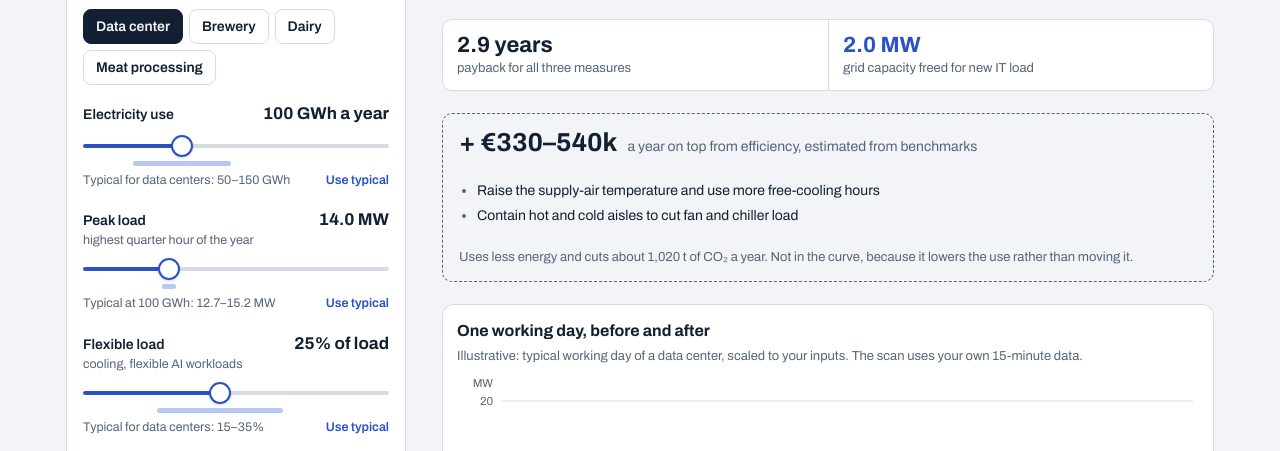
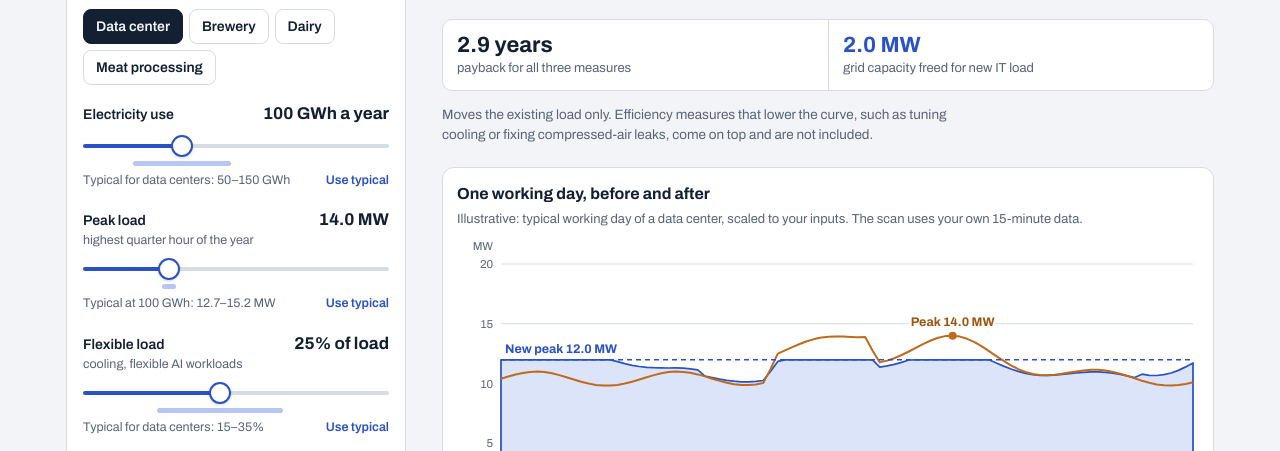
Before and after one commit to LaurensDo/Siemens-case-energyscan, a plain HTML site: page index.html in a window 1280 px wide. Shown: the part 274-725 px from the top of the page. Drawn offline with Linux system fonts and the light colour scheme.

Commit message:
Drop efficiency from the demo and state that it only moves the existing load
Co-Authored-By: Claude Opus 5.5 <noreply@anthropic.com>
Claude-Session: https://claude.ai/code/session_01Uj37NpBQWKu2pa8JnGMuUR

```diff
--- a/index.html
+++ b/index.html
@@ -93,7 +93,7 @@ button, input { font: inherit; color: inherit; }
   .inputs { grid-area: inputs; position: sticky; top: 16px; }
   .headline { grid-area: headline; }
   .kpis { grid-area: kpis; }
-  .eff { grid-area: eff; }
+  .scope { grid-area: eff; }
   .curve { grid-area: curve; }
   .rank { grid-area: rank; }
   .scale { grid-area: scale; }
@@ -120,14 +120,7 @@ button, input { font: inherit; color: inherit; }
 .kpi.free .v { color: var(--flex); }
 @media (max-width: 420px) { .kpi { padding: 10px; } }
 
-/* Efficiency on top: a separate lever with its own effect (less energy), so it sits outside the curve */
-.eff { border: 1px dashed var(--line-strong, var(--muted)); border-radius: 10px; padding: 14px 16px; display: grid; gap: 8px; }
-.eff-top { display: flex; flex-wrap: wrap; align-items: baseline; gap: 2px 10px; }
-.eff-v { font-size: clamp(20px, 5.4vw, 26px); font-weight: 700; font-variation-settings: "wdth" 112; line-height: 1.15; }
-.eff-l { font-size: 14px; color: var(--muted); }
-.eff-ex { font-size: 14px; display: grid; gap: 4px; padding-left: 18px; }
-.eff-ex li::marker { color: var(--muted); }
-.eff-foot { font-size: 13px; color: var(--muted); }
+.scope { font-size: 13.5px; color: var(--muted); margin-top: -8px; max-width: 70ch; }
 
 /* Inputs */
 .inputs { background: var(--surface); border: 1px solid var(--line); border-radius: 12px; padding: 18px 16px; display: grid; gap: 16px; }
@@ -349,11 +342,7 @@ footer { font-size: 12.5px; color: var(--muted); border-top: 1px solid var(--lin
       <div class="kpi free"><span class="v num" id="k-mw">2.4 MW</span><span class="l" id="k-mw-l">grid capacity freed for electrification</span></div>
     </section>
 
-    <section class="eff" aria-labelledby="eff-h">
-      <div class="eff-top"><span class="eff-v num" id="e-save">+ €330–540k</span><span class="eff-l" id="eff-h">a year on top from efficiency, estimated from benchmarks</span></div>
-      <ul class="eff-ex" id="e-ex"></ul>
-      <p class="eff-foot" id="e-foot">Uses less energy and cuts about 1,020 t of CO₂ a year. Not in the curve, because it lowers the use rather than moving it.</p>
-    </section>
+    <p class="scope">Moves the existing load only. Efficiency measures that lower the curve, such as tuning cooling or fixing compressed-air leaks, come on top and are not included.</p>
 
     <figure class="curve">
       <figcaption><span class="ttl">One working day, before and after</span><span class="src" id="curve-src">Illustrative: typical working day of a dairy, scaled to your inputs. The scan uses your own 15-minute data.</span></figcaption>
@@ -448,12 +437,12 @@ footer { font-size: 12.5px; color: var(--muted); border-top: 1px solid var(--lin
       <ul>
         <li>Demand charge €130 per kW and year (2026 medium-voltage grid fees in Germany, mostly €100–200). Load management cuts the peak by 40% of the flexible share, at most 15%.</li>
         <li>Load shifting moves 25% of the flexible energy to cheaper quarter hours at a €45 per MWh spread. It needs a dynamic power contract.</li>
-        <li>Efficiency is shown on top, as a benchmark estimate: it saves 10% of the flexible load plus 2% of the rest. It lowers energy use and CO₂, not the shape of the curve, so it is not in the curve or in the ranked measures.</li>
+        <li>The demo only moves the existing load: shifting, peak capping and a battery. Efficiency measures that lower the energy use come on top and are not included.</li>
         <li>The battery covers 15% of the peak for two hours at €400 per kWh installed, with 300 cycles a year at a €60 per MWh spread.</li>
         <li>Load management costs €40k per plant plus €10k per MW of peak; the shifting software €60k.</li>
         <li>Each plant type starts at the middle of its typical range. The ranges describe mid-size sites in Germany, Austria and Switzerland and leave out the smallest and the largest, roughly the middle two thirds. Electricity price comes from BDEW 2026 averages by consumption size; peak load from typical operating hours of the type; electricity use and flexible share are modelling assumptions built on public data (Germany has about 2,000 data centers above 100 kW and about 100 above 5 MW; a dairy processes about 250,000 tonnes of milk a year on average; cooling is about 40% of brewery electricity, about 25% in dairies and around 50% in meat processing; breweries use about 8–14 kWh per hectolitre). Peak load and price ranges move with your electricity use, because both depend on site size. The slider scales also follow the plant type and are set so that the typical peak load fits even at the top of the electricity scale; the top end of each scale stands for that value or more and is shown with a "+", and the demo calculates with the top value.</li>
-        <li>Data centers: cooling and flexible AI workloads form the flexible share; efficiency saves 8% of it plus 1% of the rest; 15% of it shifts; load management caps at most 4% of the peak; the battery covers 20% of the peak.</li>
-        <li>CO₂ at 0.34 t per MWh of electricity saved (German grid mix 2025, UBA). The curve is an illustrative working day of the chosen plant type, scaled to your values; it shows load shifting, peak capping and the battery.</li>
+        <li>Data centers: cooling and flexible AI workloads form the flexible share; 15% of it shifts; load management caps at most 4% of the peak; the battery covers 20% of the peak.</li>
+        <li>The curve is an illustrative working day of the chosen plant type, scaled to your values; it shows load shifting, peak capping and the battery.</li>
       </ul>
     </details>
   </main>
@@ -537,12 +526,6 @@ footer { font-size: 12.5px; color: var(--muted); border-top: 1px solid var(--lin
       lm: ["Cap the peak", "Limit facility peaks with cooling setpoints and UPS batteries.", "Electrification X"],
       bat: ["Add a battery", "Frees grid capacity for new IT load and earns on price spreads.", "Storage (Fluence) with Siemens Financial Services"]
     }
-  };
-  var EFF_EX = {
-    brewery: ["Fix compressed-air leaks and lower the network pressure", "Raise glycol cooling setpoints where the process allows"],
-    dairy: ["Tune ammonia refrigeration setpoints and condenser pressure", "Variable-speed drives on pumps and fans"],
-    meat: ["Tune cold-store and freezer setpoints and defrost cycles", "Fix compressed-air leaks and lower the network pressure"],
-    dc: ["Raise the supply-air temperature and use more free-cooling hours", "Contain hot and cold aisles to cut fan and chiller load"]
   };
   function model(i) {
     var isDc = !!ARCH[arch].dc, P = {}, key;
@@ -848,12 +831,6 @@ footer { font-size: 12.5px; color: var(--muted); border-top: 1px solid var(--lin
     el("r-sub").textContent = pctRange(r.share) + " of a " + eur(r.bill) + " energy bill, from load shifting, peak capping and a battery";
     el("k-pay").textContent = years(r.pay);
     el("k-mw").textContent = r.freedMW.toFixed(1) + " MW";
-    el("e-save").textContent = "+ " + eurRange(r.effSave);
-    var ex = el("e-ex");
-    while (ex.firstChild) ex.removeChild(ex.firstChild);
-    EFF_EX[arch].forEach(function (t) { var li = document.createElement("li"); li.textContent = t; ex.appendChild(li); });
-    el("e-foot").textContent = "Uses less energy and cuts about " + Math.round(r.co2).toLocaleString("en-US") +
-      " t of CO₂ a year. Not in the curve, because it lowers the use rather than moving it.";
     el("g-save").textContent = eurRange(r.group);
     el("g-text").textContent = i.plants > 1
       ? "a year if all " + i.plants + " " + unit + "s " + (dc ? "in the portfolio" : "in the group") + " follow the same plan. Same scan, same offer, every " + unit + "."
```
